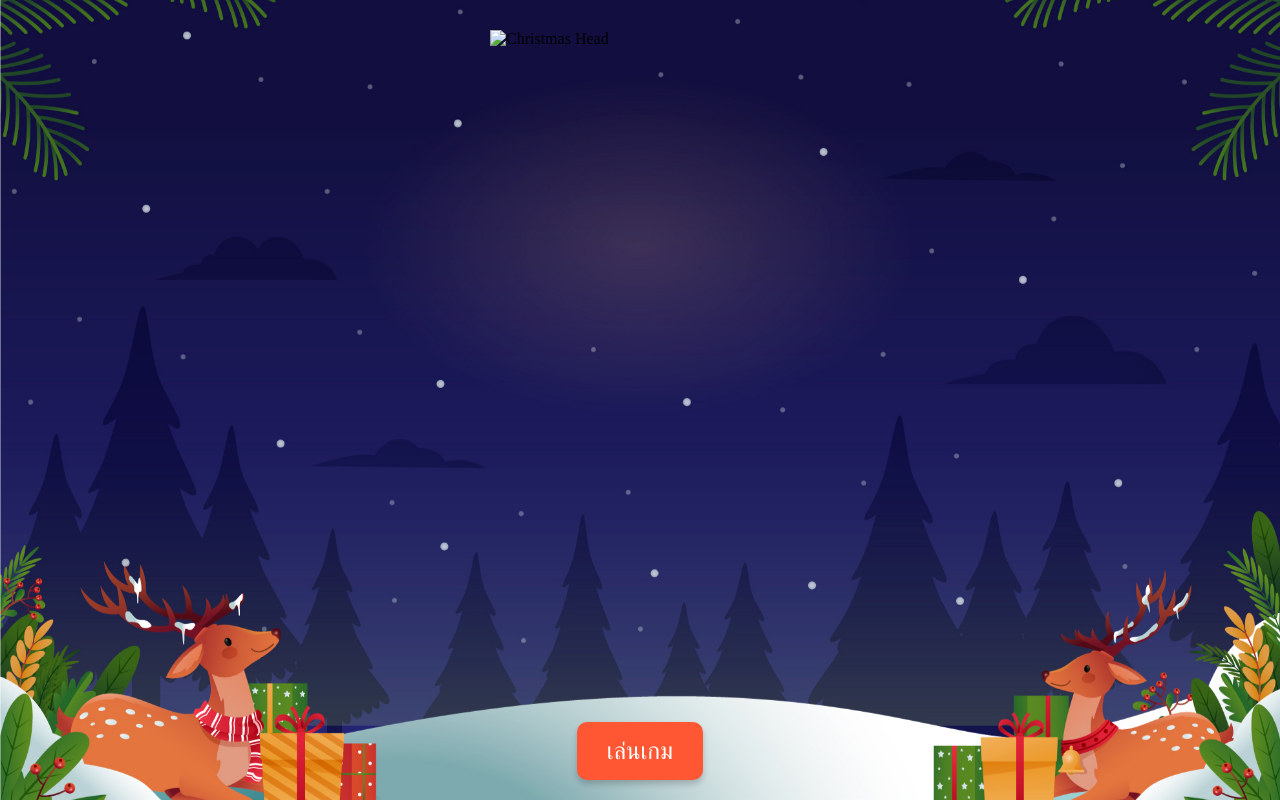
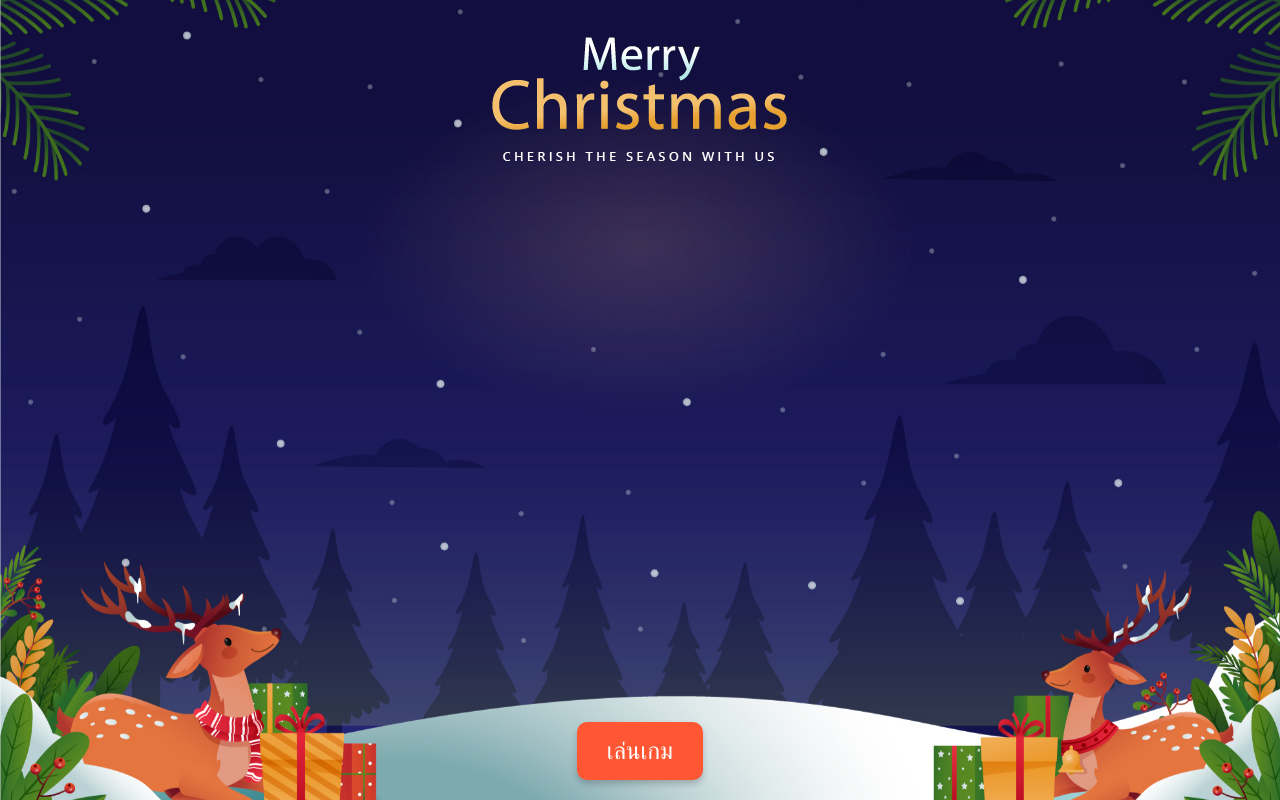
Before and after one commit to basnakhu1999/newyear, a plain HTML site: page index.html in a window 1280 px wide. Drawn offline with Linux system fonts and the light colour scheme.

Commit message:
Update index.html

```diff
--- a/index.html
+++ b/index.html
@@ -68,7 +68,7 @@
     </style>
 </head>
 <body>
-    <img src="/chirsmas/head.png" alt="Christmas Head" class="christmas-head">
+    <img src="https://raw.githubusercontent.com/basnakhu1999/newyear/refs/heads/main/head.png" alt="Christmas Head" class="christmas-head">
     <div class="playground">
         <button class="play-button" onclick="playGame()">เล่นเกม</button>
     </div>
```
